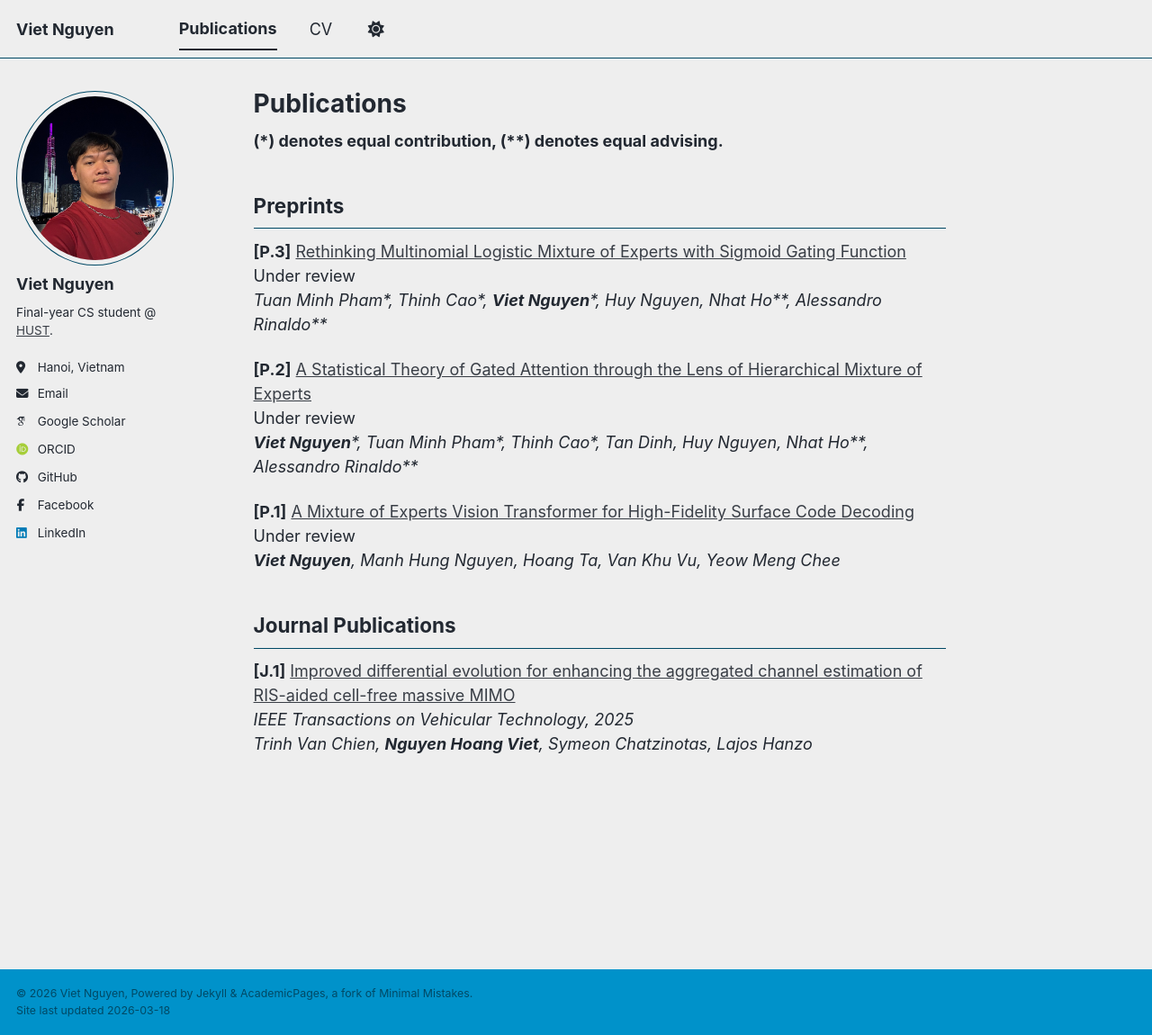
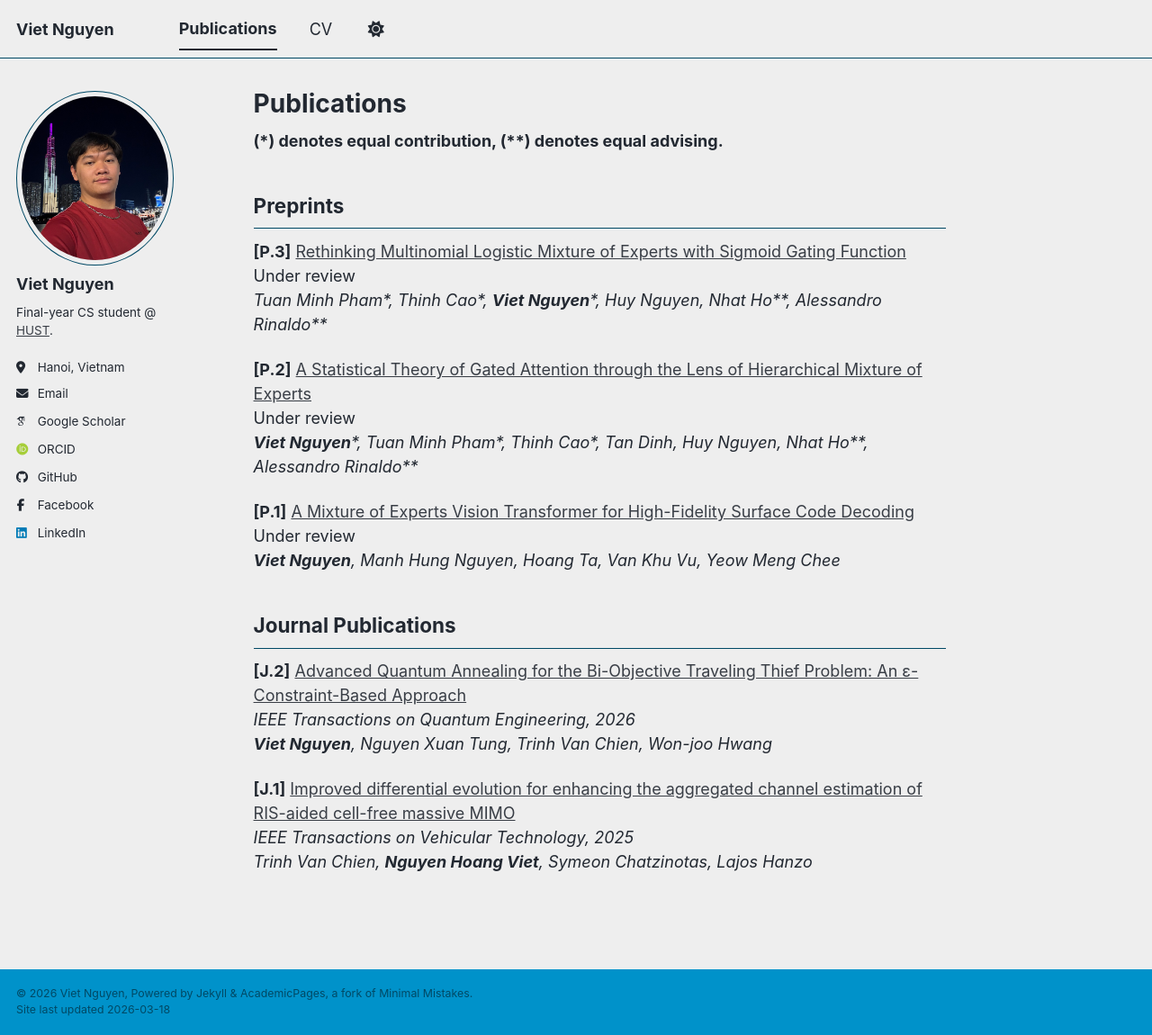
Before and after one commit to hsgsstudent/hsgsstudent.github.io, a Jekyll site: the page built from _pages/articles.md, in a window 1280 px wide and 1150 px high. Shown: the whole window at 90% size. Built offline with Jekyll 4.4.1, drawn with Linux system fonts in a browser that asks for light colours; some web fonts are replaced; a script bundle is joined from its source files by our own code; library files that are not in the unit come from our copies.

Commit message:
Add new journal publication entry

```diff
--- a/_pages/articles.md
+++ b/_pages/articles.md
@@ -27,6 +27,10 @@ Under review <br/>
 *__Viet Nguyen__, Manh Hung Nguyen, Hoang Ta, Van Khu Vu, Yeow Meng Chee*<br/>
 
 ## Journal Publications
+**[J.2]** [Advanced Quantum Annealing for the Bi-Objective Traveling Thief Problem: An ε-Constraint-Based Approach](https://ieeexplore.ieee.org/document/11435401) <br/>
+*IEEE Transactions on Quantum Engineering, 2026* <br/>
+*__Viet Nguyen__, Nguyen Xuan Tung, Trinh Van Chien, Won-joo Hwang*<br/>
+
 **[J.1]** [Improved differential evolution for enhancing the aggregated channel estimation of RIS-aided cell-free massive MIMO](https://arxiv.org/abs/2507.10113) <br/>
 *IEEE Transactions on Vehicular Technology, 2025* <br/>
 *Trinh Van Chien, __Nguyen Hoang Viet__, Symeon Chatzinotas, Lajos Hanzo*<br/>
```
